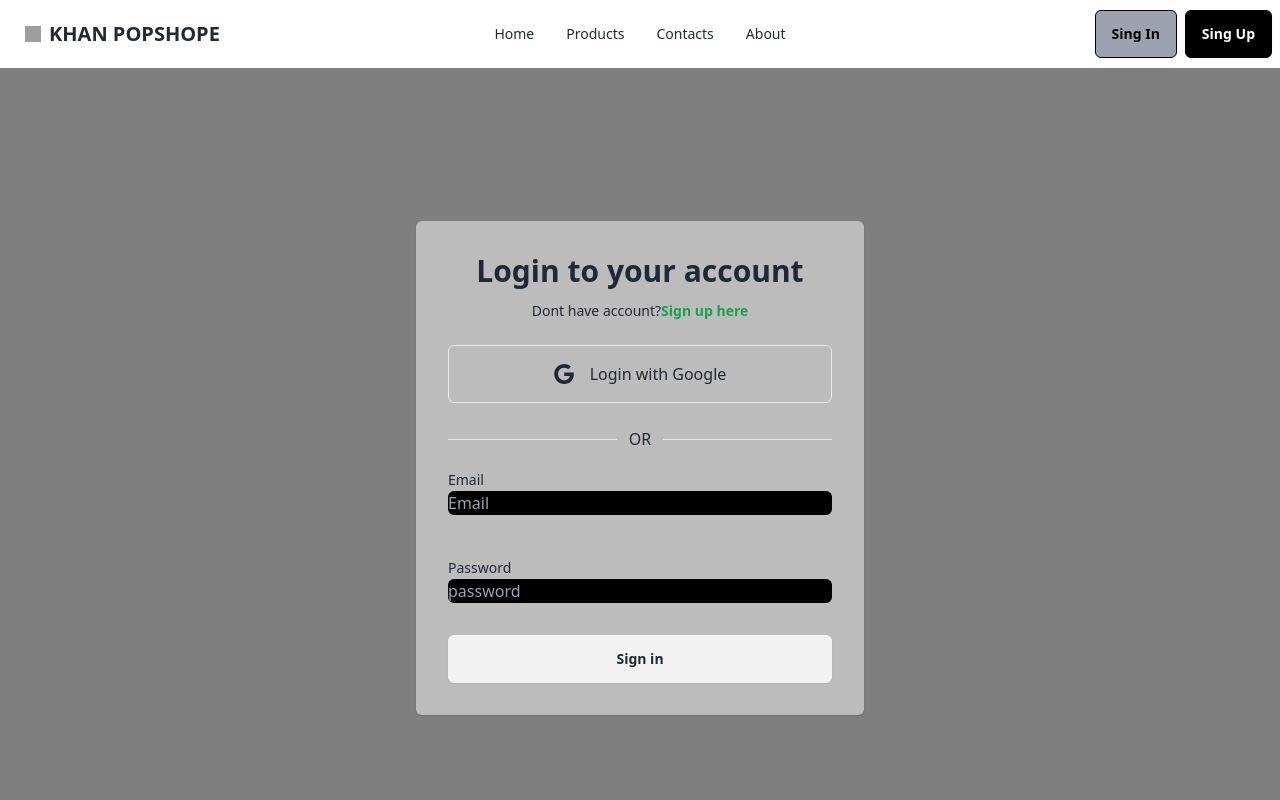
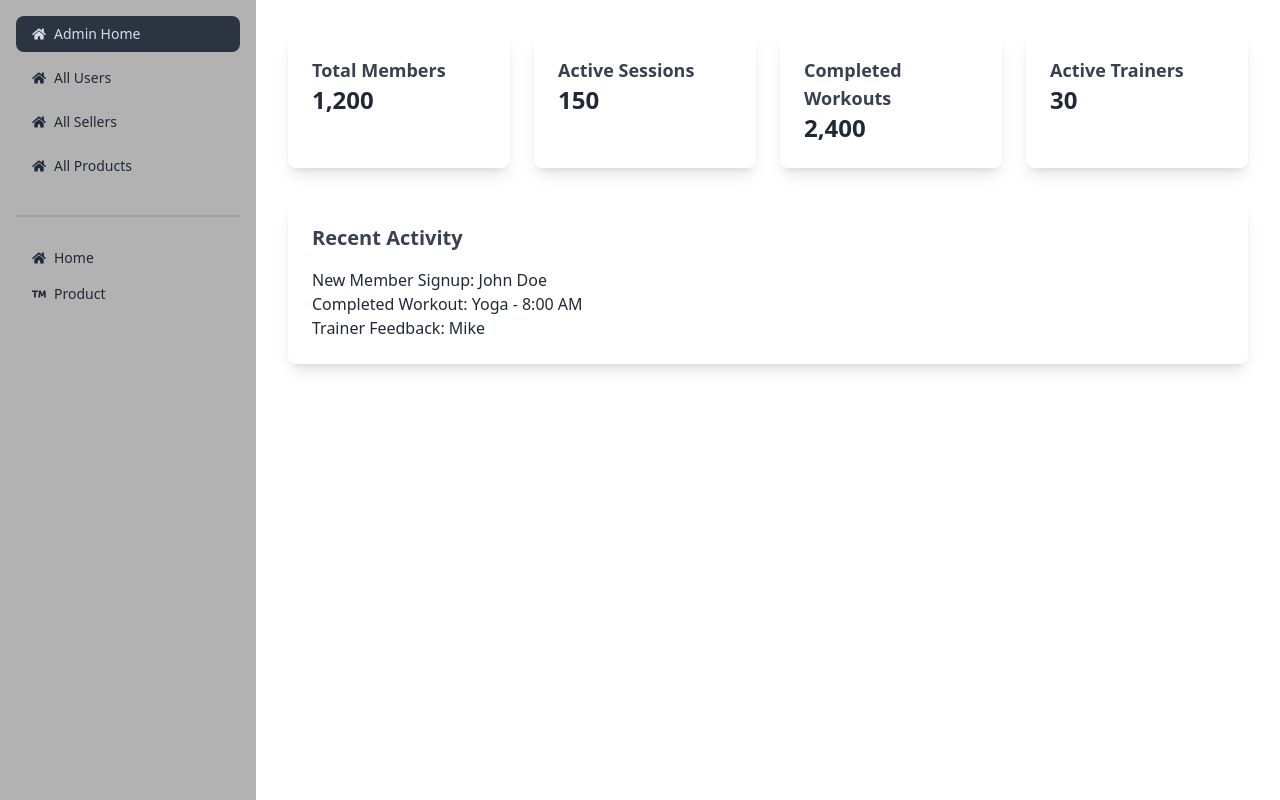
Before and after one commit to alamin601078/khan-popshope-client, a React (Vite) app: page /dashboard/adminhome in a window 1280 px wide. Before the commit this address led to /login. Shown: the top 800 px of the page. Built offline with nearby package versions, Linux system fonts and the light colour scheme; no server answers; grey boxes are pictures that could not be loaded.

Commit message:
some chanch

```diff
--- a/src/component/dashboard/Dashbard.jsx
+++ b/src/component/dashboard/Dashbard.jsx
@@ -17,10 +17,12 @@ const Dashbard = () => {
         <div className="w-64 min-h-screen bg-opacity-30  bg-black">
             <ul className="menu p-4">
 
-                { role ==='admin'&& <AdminManu/>}
+                {/* { role ==='admin'&& <AdminManu/>}
+                { role ==='seller'&& <SellerManu/>}
+                { role ==='buyer'&& <BuyerManu/>} */}
+                { <AdminManu/>}
                 { role ==='seller'&& <SellerManu/>}
                 { role ==='buyer'&& <BuyerManu/>}
-
                 <div className="divider"></div>
                 <li>
                     <NavLink to="/">
--- a/src/component/dashboard/admin/AdminManu.jsx
+++ b/src/component/dashboard/admin/AdminManu.jsx
@@ -4,11 +4,26 @@ import { NavLink } from "react-router-dom";
 
 const AdminManu = () => {
     return (
-        <div>
-              <li>
+        <div className="">
+              <li className="mb-2">
                 <NavLink to="/dashboard/adminhome">
                 <FaHome></FaHome>
                 Admin Home</NavLink>
+            </li>
+            <li className="mb-2">
+                <NavLink to="/dashboard/adminusers">
+                <FaHome></FaHome>
+                All Users</NavLink>
+            </li>
+            <li className="mb-2">
+                <NavLink to="/dashboard/adminselar">
+                <FaHome></FaHome>
+                All Sellers</NavLink>
+            </li>
+            <li className="mb-2">
+                <NavLink to="/dashboard/allproduct">
+                <FaHome></FaHome>
+                All Products</NavLink>
             </li>
 
         </div>
--- /dev/null
+++ b/src/component/dashboard/admin/Adminhom.jsx
@@ -0,0 +1,38 @@
+
+
+const Adminhom = () => {
+    return (
+        <div>
+          <div className="grid grid-cols-1 sm:grid-cols-2 lg:grid-cols-4 gap-6 mb-8">
+          <div className="bg-white p-6 rounded-lg shadow-lg">
+            <h3 className="text-lg font-semibold text-gray-700">Total Members</h3>
+            <p className="text-2xl font-bold text-gray-800">1,200</p>
+          </div>
+          <div className="bg-white p-6 rounded-lg shadow-lg">
+            <h3 className="text-lg font-semibold text-gray-700">Active Sessions</h3>
+            <p className="text-2xl font-bold text-gray-800">150</p>
+          </div>
+          <div className="bg-white p-6 rounded-lg shadow-lg">
+            <h3 className="text-lg font-semibold text-gray-700">Completed Workouts</h3>
+            <p className="text-2xl font-bold text-gray-800">2,400</p>
+          </div>
+          <div className="bg-white p-6 rounded-lg shadow-lg">
+            <h3 className="text-lg font-semibold text-gray-700">Active Trainers</h3>
+            <p className="text-2xl font-bold text-gray-800">30</p>
+          </div>
+        </div>
+
+        {/* Recent Activity */}
+        <div className="bg-white p-6 rounded-lg shadow-lg mt-8">
+          <h4 className="text-xl font-semibold text-gray-700">Recent Activity</h4>
+          <ul className="mt-4">
+            <li>New Member Signup: John Doe</li>
+            <li>Completed Workout: Yoga - 8:00 AM</li>
+            <li>Trainer Feedback: Mike</li>
+          </ul>
+        </div>
+        </div>
+    );
+};
+
+export default Adminhom;
--- a/src/component/home/Contact.jsx
+++ b/src/component/home/Contact.jsx
@@ -12,15 +12,15 @@ const Contact = () => {
 	<form noValidate="" className="space-y-6">
 		<div    >
 			<label htmlFor="name" className="text-sm">Full name</label>
-			<input id="name" type="text" placeholder="" className="w-full p-3 rounded dark:bg-gray-100" />
+			<input id="name" type="text" placeholder="" className="w-full p-3 rounded bg-gray-300" />
 		</div>
 		<div    >
 			<label htmlFor="email" className="text-sm">Email</label>
-			<input id="email" type="email" className="w-full p-3 rounded dark:bg-gray-100" />
+			<input id="email" type="email" className="w-full p-3 rounded bg-gray-300" />
 		</div>
 		<div    >
 			<label htmlFor="message" className="text-sm">Message</label>
-			<textarea id="message" rows="3" className="w-full p-3 rounded dark:bg-gray-100"></textarea>
+			<textarea id="message" rows="3" className="w-full p-3 rounded bg-gray-300"></textarea>
 		</div>
 		<button type="submit" className="w-full p-3 text-sm font-bold tracking-wide uppercase rounded dark:bg-violet-600 dark:text-gray-50">Send Message</button>
 	</form>
--- a/src/component/product/ProductCad.jsx
+++ b/src/component/product/ProductCad.jsx
@@ -1,8 +1,8 @@
 import { useEffect, useState } from "react";
 import { axiosPublic } from "../../hocks/useAxiosPublic";
 import { FaSearch } from "react-icons/fa";
-import Swal from "sweetalert2";
 import useAuth from "../../hocks/useAuth";
+import Swal from 'sweetalert2'
 
 
 const ProductCad = () => {
@@ -107,7 +107,7 @@ const ProductCad = () => {
                 </div>
 
             </div>
-            <div className="grid col-span-10 grid-cols-1 md:grid-cols-2 lg:grid-cols-3 justify-center items-center">
+            <div className="min-h-[600px] grid col-span-10 grid-cols-1 md:grid-cols-2 lg:grid-cols-3 justify-center items-center">
             {
                 product.map((p) => <prod key={p.id}>
                     <div className="card bg-base-100 w-96 shadow-xl">
--- a/src/component/share/Blog.jsx
+++ b/src/component/share/Blog.jsx
@@ -2,8 +2,8 @@
 
 const Blog = () => {
     return (
-<section className="dark:bg-gray-100 dark:text-gray-800">
-	<div className="container max-w-6xl p-6 mx-auto space-y-6 sm:space-y-12" >
+<section className="">
+	<div className=" container max-w-6xl p-6 mx-auto space-y-6 sm:space-y-12" >
 		<a rel="noopener noreferrer" href="#" className="block max-w-sm gap-3 mx-auto sm:max-w-full group hover:no-underline focus:no-underline lg:grid lg:grid-cols-12 dark:bg-gray-50">
 			<img src="https://i.ibb.co.com/0Zc0wkZ/1319650-159179-OVCNAN-527.jpg" alt="" className="object-cover w-full h-64 rounded sm:h-96 lg:col-span-7 dark:bg-gray-500" />
 			<div className="p-6 space-y-2 lg:col-span-5" >
--- a/src/component/share/Navber.jsx
+++ b/src/component/share/Navber.jsx
@@ -20,6 +20,7 @@ const Navber = () => {
       <li><Link to="/product">Products</Link></li>
       <li><Link to="/contact">Contacts</Link></li>
       <li><Link to="/about">About</Link></li>
+      <li><Link to='dashboard'><MdDashboard /> Dashboard</Link></li>
       </>
     return (
         <div className="navbar bg-base-100">
@@ -67,7 +68,7 @@ const Navber = () => {
         className="menu menu-sm dropdown-content bg-base-100 rounded-box z-[1] mt-3 w-52 p-2 shadow">
         <li><Link to='profile'><CgProfile /> Profile</Link></li>
         <li><Link to='setting'><CiSettings/> Settings</Link></li>
-        <li><Link to='dashboard'><MdDashboard /> Dashboard</Link></li>
+        {/* <li><Link to='dashboard'><MdDashboard /> Dashboard</Link></li> */}
         <li>
             <button onClick={handleLogOut} className="btn btn-ghost"><CiLogout /> LogOut</button>
 
--- a/src/hocks/useAxiosPublic.jsx
+++ b/src/hocks/useAxiosPublic.jsx
@@ -2,8 +2,8 @@
 import axios from "axios";
 
 export const axiosPublic = axios.create({
-    // baseURL: 'http://localhost:4000',
-    baseURL: 'https://khan-popshope-server-4tphqau3f-alamin601078s-projects.vercel.app/',
+    baseURL: 'http://localhost:4000',
+    // baseURL: 'https://khan-popshope-server.vercel.app',
 })
 const useAxiosPublic = () => {
     return axiosPublic;
--- a/src/pages/About.jsx
+++ b/src/pages/About.jsx
@@ -3,8 +3,10 @@ import Blog from "../component/share/Blog";
 
 const About = () => {
     return (
-        <div>
+        <div className="bg-white">
+
             <Blog/>
+
         </div>
     );
 };
--- a/src/pages/ContactP.jsx
+++ b/src/pages/ContactP.jsx
@@ -3,7 +3,7 @@ import Contact from "../component/home/Contact";
 
 const ContactP = () => {
     return (
-        <div>
+        <div className="py-8">
             <Contact/>
         </div>
     );
```
Also changed, not shown: src/routes/Routes.jsx (+14 -1 lines), vercel.json.
